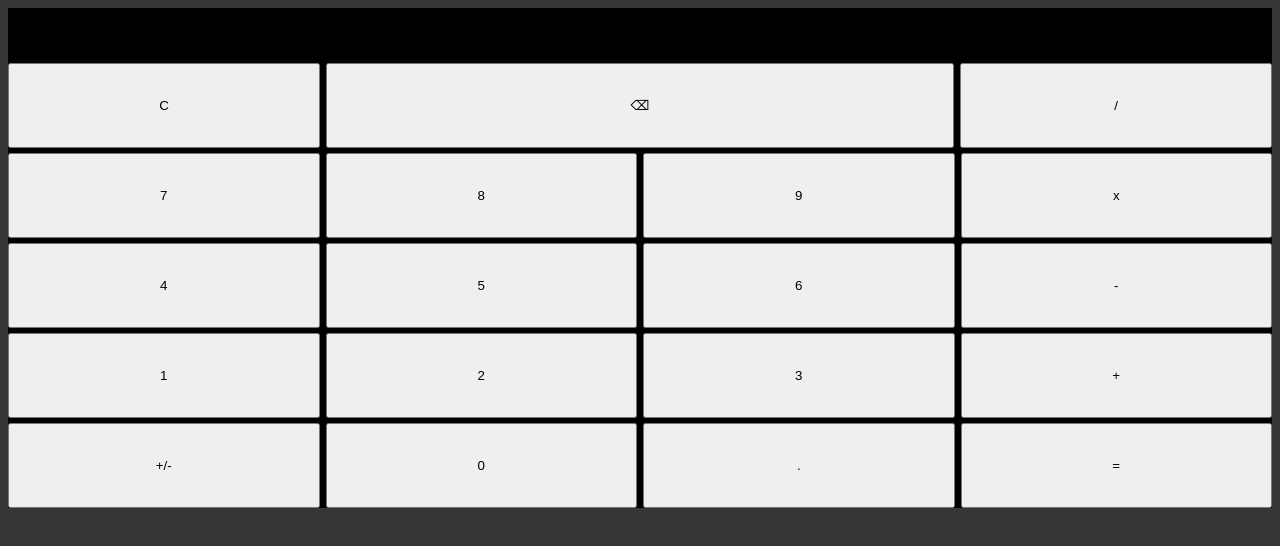
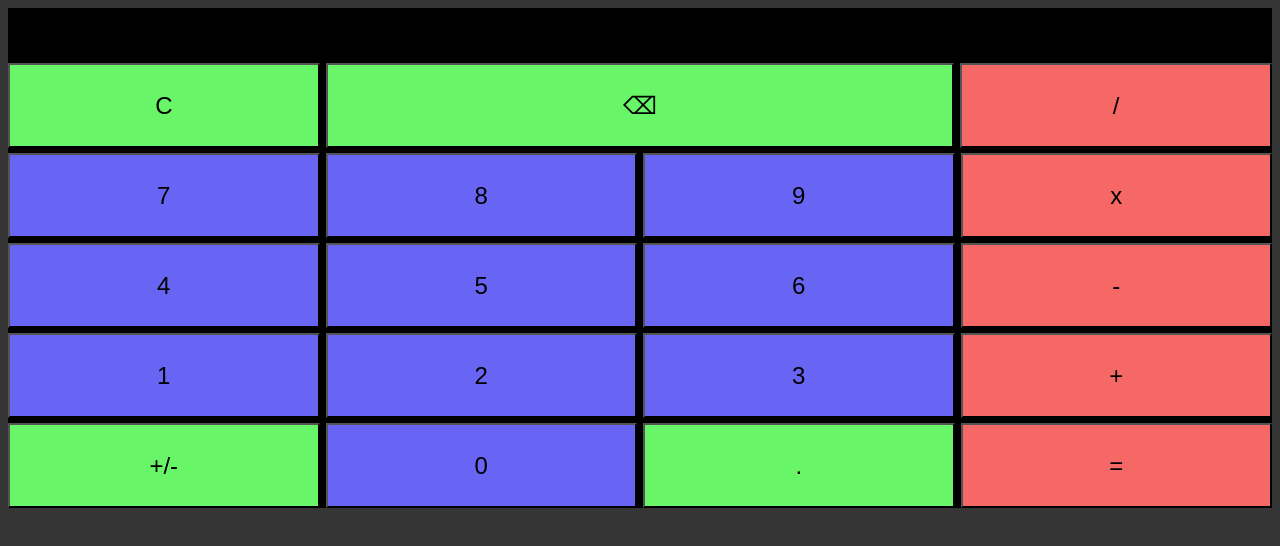
Before and after one commit to williamod/Calculator, a plain HTML site: page index.html in a window 1280 px wide. Drawn offline with Linux system fonts and the light colour scheme.

Commit message:
Add color and styling

```diff
--- a/style.css
+++ b/style.css
@@ -22,6 +22,7 @@ body {
 
 #display {
     height: 50px;
+    font-size: 42px;
 }
 
 
@@ -44,3 +45,16 @@ body {
 .buttonRowFirst #divide {
     flex: 1 1 calc(25% - 5px);
 }
+
+.button {
+    background-color: #68F568 ;
+    font-size: 24px;
+}
+
+.operator, #evaluate {
+    background-color: #F56865;
+}
+
+.num {
+    background-color: #6865F5;
+}
```
Also changed, not shown: index.html (+1 -1 lines).
